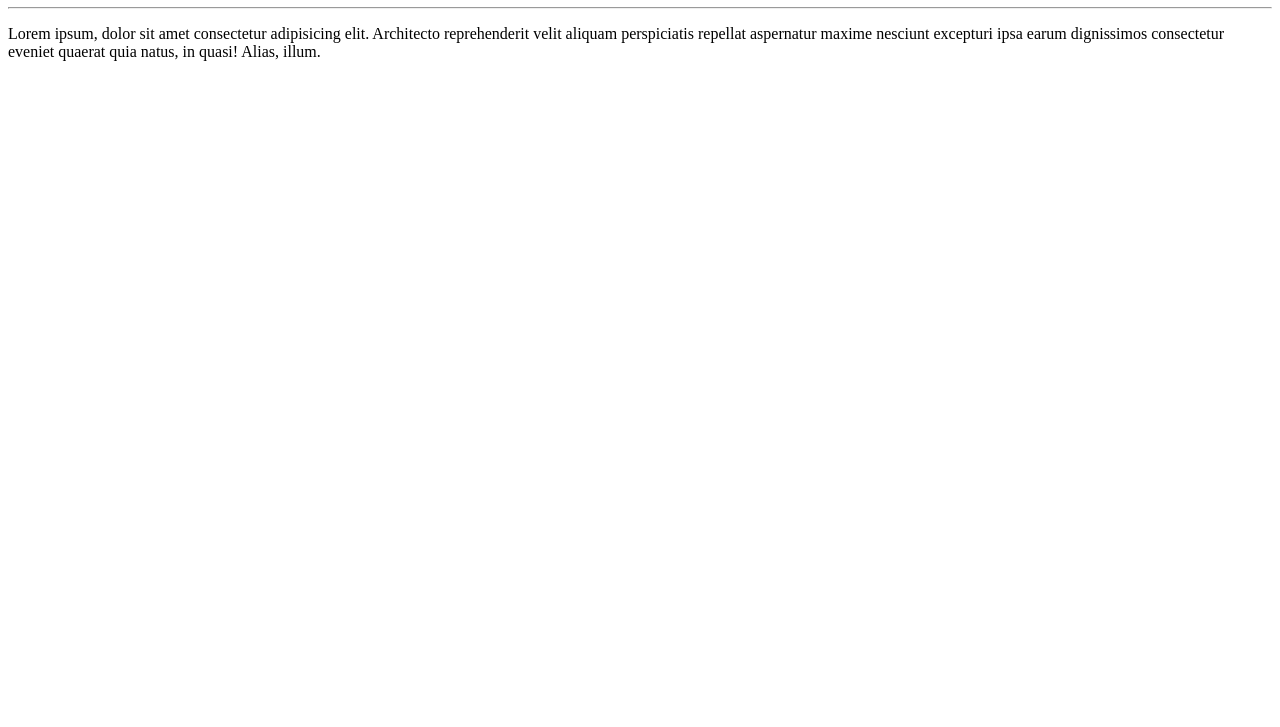
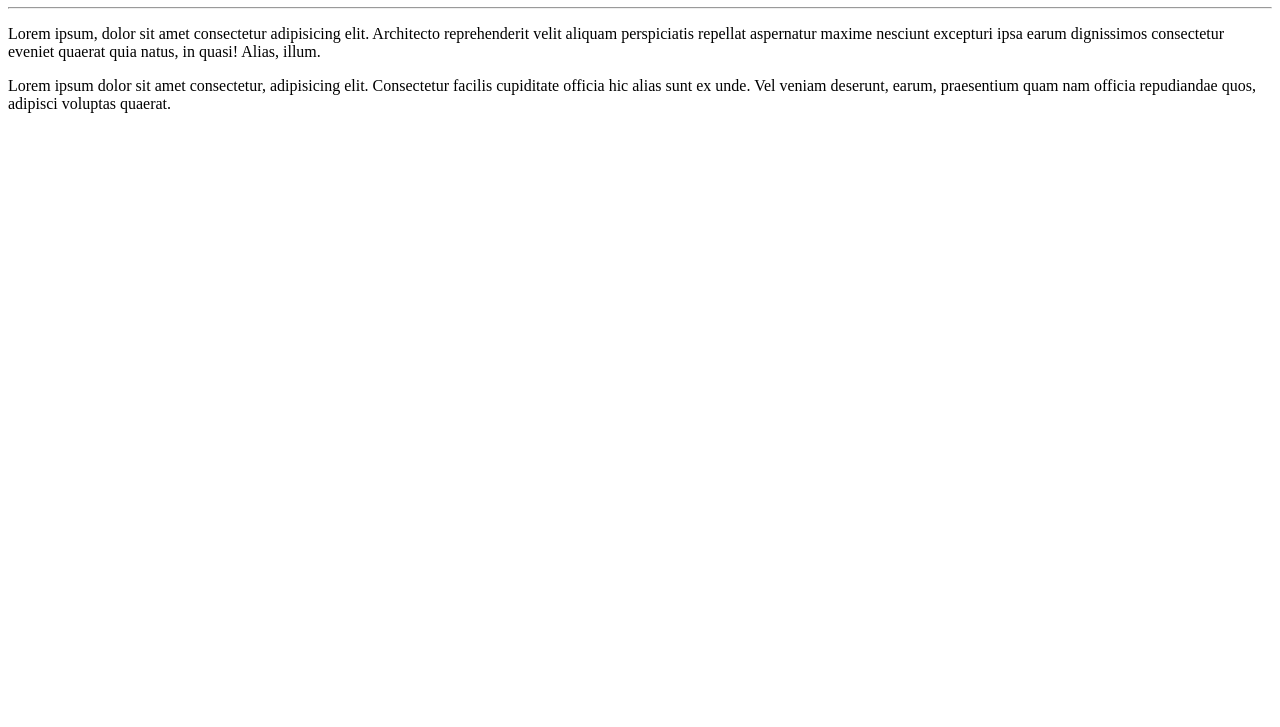
Before and after one commit to jbauermanncode/Ola-Mundo, a plain HTML site: page site-exemplo/index.html in a window 1280 px wide. Shown: the part 73-800 px from the top of the page. Drawn offline with Linux system fonts and the light colour scheme.

Commit message:
adicionei um paragrafo

```diff
--- a/site-exemplo/index.html
+++ b/site-exemplo/index.html
@@ -9,5 +9,6 @@
     <h1>Olá, Mundo</h1>
     <hr>
     <p>Lorem ipsum, dolor sit amet consectetur adipisicing elit. Architecto reprehenderit velit aliquam perspiciatis repellat aspernatur maxime nesciunt excepturi ipsa earum dignissimos consectetur eveniet quaerat quia natus, in quasi! Alias, illum.</p>
+    <p>Lorem ipsum dolor sit amet consectetur, adipisicing elit. Consectetur facilis cupiditate officia hic alias sunt ex unde. Vel veniam deserunt, earum, praesentium quam nam officia repudiandae quos, adipisci voluptas quaerat.</p>
 </body>
 </html>
```
